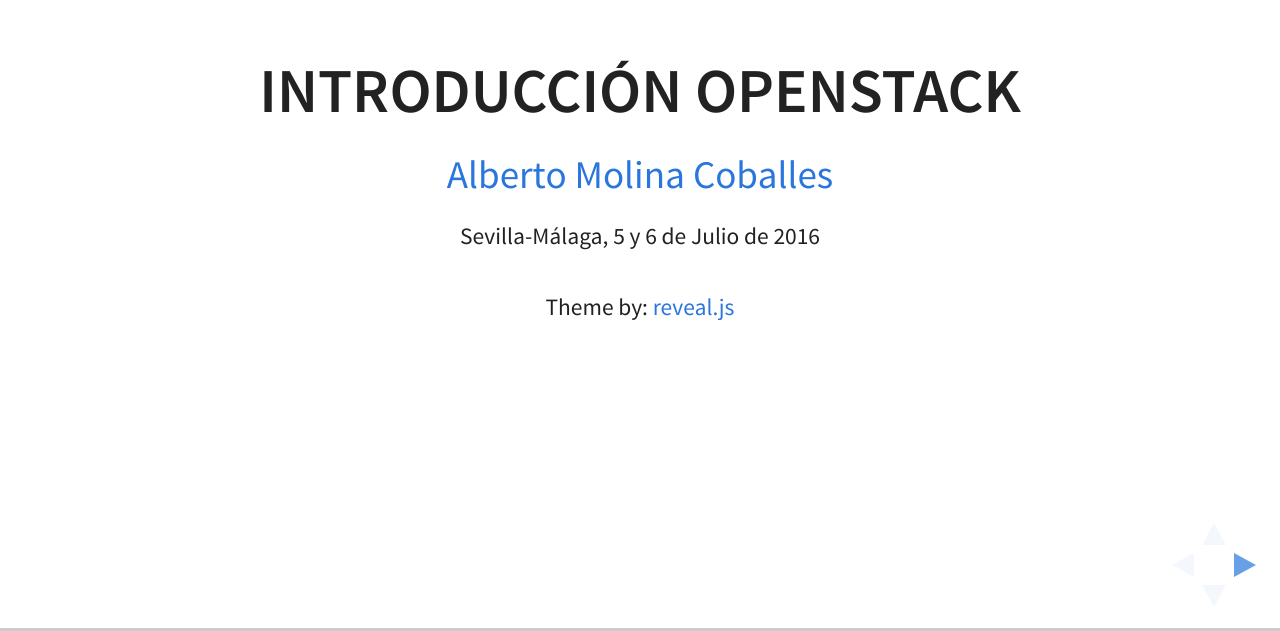
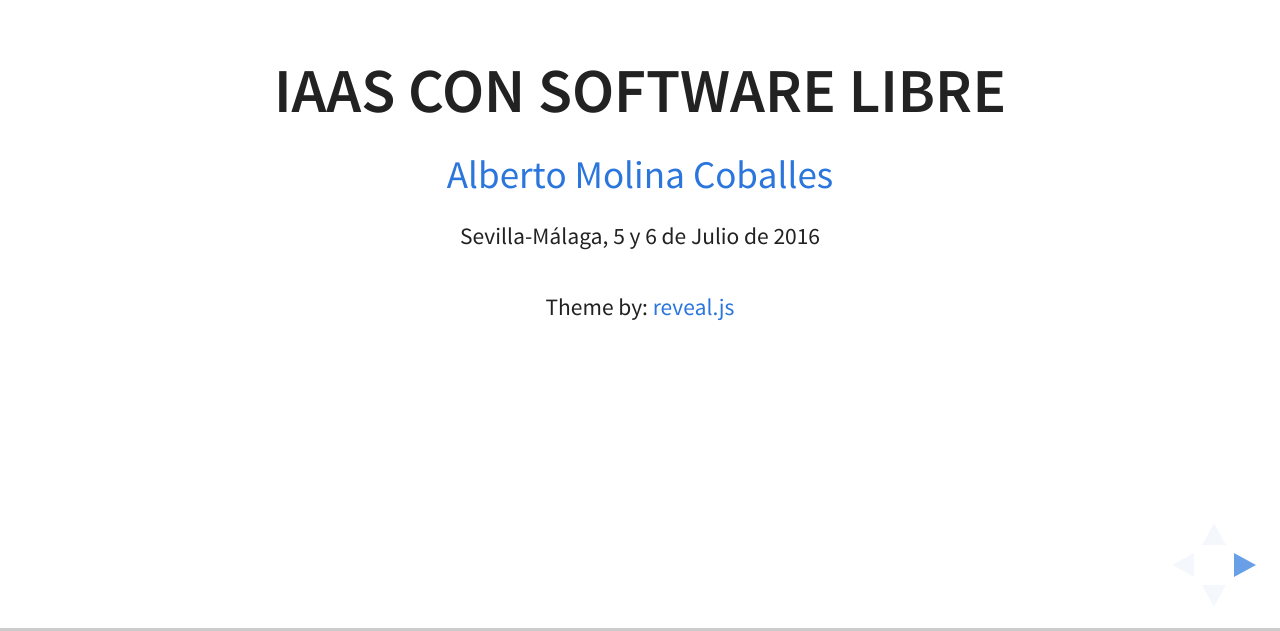
Before and after one commit to albertomolina/eticom-openstack, a plain HTML site: page intro.html in a window 1280 px wide. Shown: the part 169-800 px from the top of the page. Drawn offline with Linux system fonts and the light colour scheme; files whose address does not match are found by name.

Commit message:
Cambio de título

```diff
--- a/intro.html
+++ b/intro.html
@@ -4,7 +4,7 @@
   <head>
     <meta charset="utf-8">
 
-    <title>Introducción a OpenStack</title>
+    <title>IaaS con software libre</title>
 
     <meta name="description" content="A framework for easily creating beautiful presentations using HTML">
     <meta name="author" content="Hakim El Hattab">
@@ -39,7 +39,7 @@
       <!-- Any section element inside of this container is displayed as a slide -->
       <div class="slides">
 	<section>
-	  <h2>Introducción OpenStack</h2>
+	  <h2>IaaS con software libre</h2>
 	  <p><a href="http://albertomolina.wordpress.com">Alberto Molina Coballes</a></p>
 	  <!-- <p><a href="http://bn-cloud.com/"><img src="img/logohome_0_0.png" width="100px" class="plain"/></a></p> -->
 	  <p><small>Sevilla-Málaga, 5 y 6 de Julio de 2016</small></p>
```
